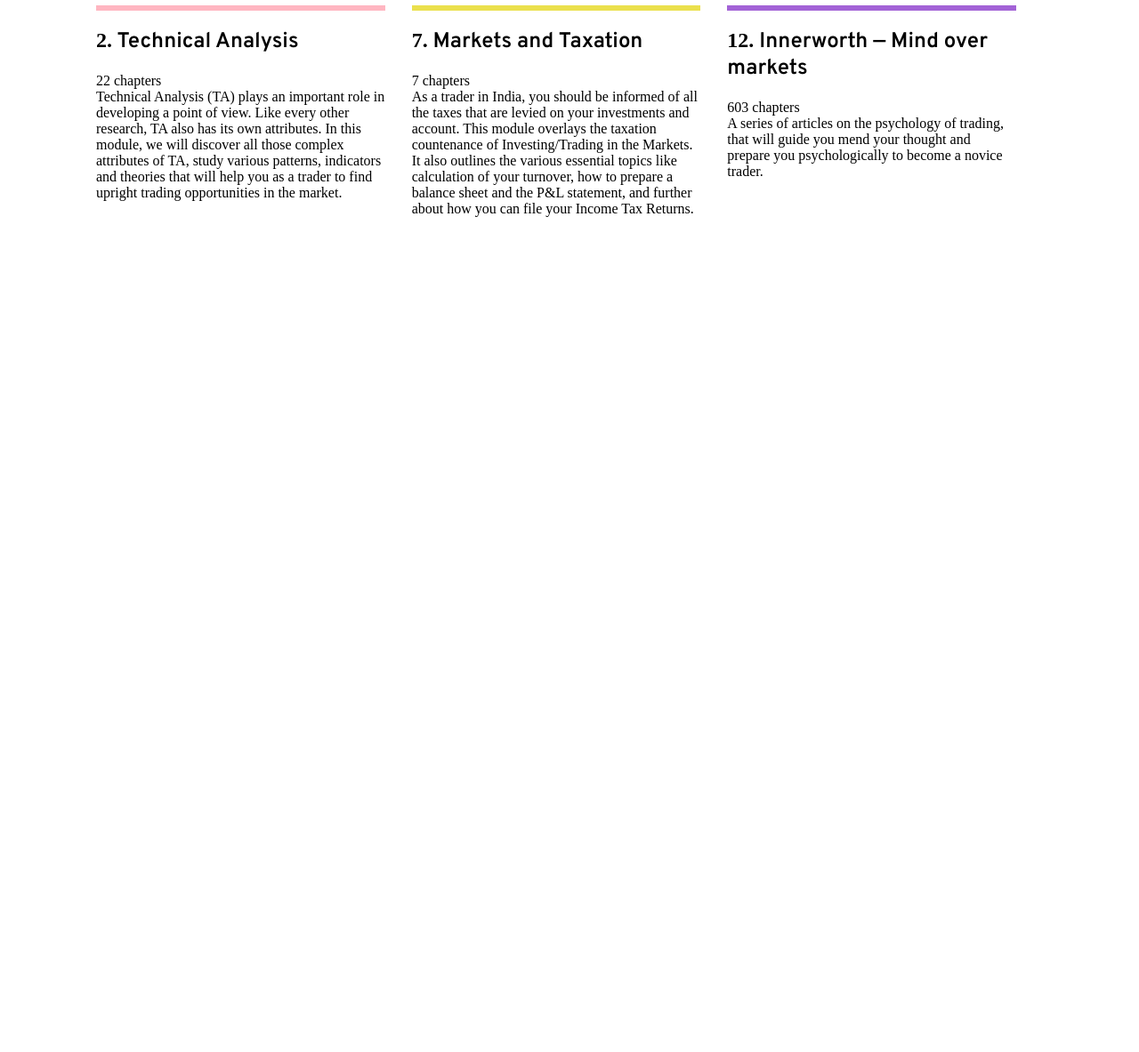
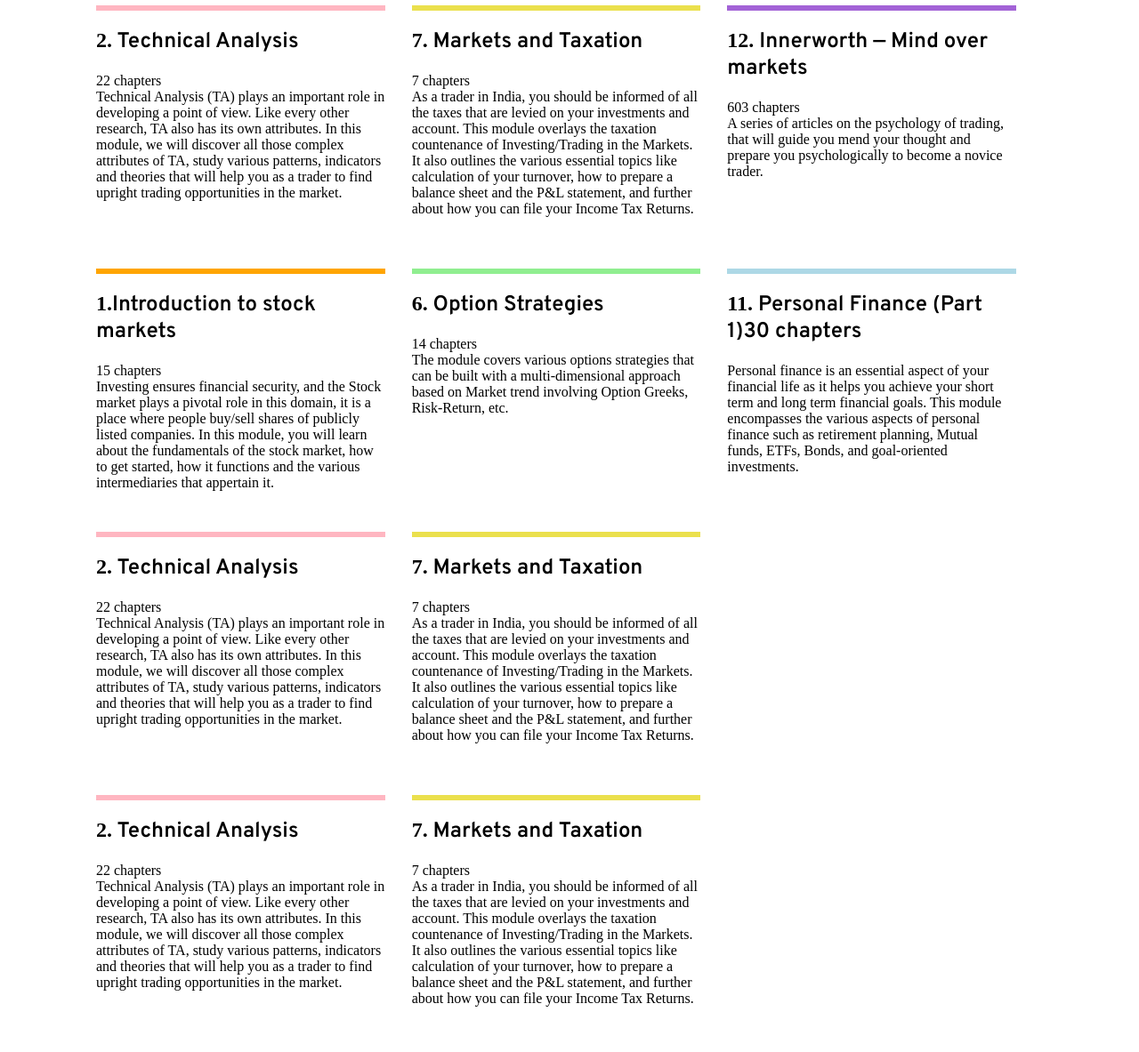
Before and after one commit to GaushJ/FinBlock, a plain HTML site: page index.html in a window 1280 px wide. Shown: the part 940-2123 px from the top of the page at 89% size. Before the commit the page ends 1240 px from the top, so only its background shows below. Drawn offline with Linux system fonts and the light colour scheme.

Commit message:
developed main page of finblock

```diff
--- a/index.html
+++ b/index.html
@@ -75,6 +75,69 @@
       </div>
 
 
+      <!--Third Row-->
+    <div class="row">
+
+
+        <div class="column" style="border-top:6px solid orange;">
+          <h2><b>1.</b><strong class="module_url">Introduction to stock markets</strong></h2>
+          <p>15 chapters<br>
+            Investing ensures financial security, and the Stock market plays a pivotal role in this domain, it is a place where people buy/sell shares of publicly listed companies. In this module, you will learn about the fundamentals of the stock market, how to get started, how it functions and the various intermediaries that appertain it.</p>
+
+        </div>
+
+        <div class="column" style="border-top:6px solid lightgreen;">
+          <h2><b>6.</b><strong class="module_url"> Option Strategies</strong></h2>
+          <p>14 chapters<br>
+            The module covers various options strategies that can be built with a multi-dimensional approach based on Market trend involving Option Greeks, Risk-Return, etc.</p>
+        </div>
+
+        <div class="column" style="border-top:6px solid lightblue;">
+          <h2><b>11.</b><strong class="module_url"> Personal Finance (Part 1)30 chapters</strong><h2></h2>
+           <p> Personal finance is an essential aspect of your financial life as it helps you achieve your short term and long term financial goals. This module encompasses the various aspects of personal finance such as retirement planning, Mutual funds, ETFs, Bonds, and goal-oriented investments.</p>
+        </div>
+      </div>
+<!--Fourth Row-->
+      <div class="row">
+
+
+        <div class="column" style="border-top:6px solid lightpink;">
+          <h2><b>2.</b><strong class="module_url"> Technical Analysis</strong></h2>
+          <p>22 chapters<br>
+            Technical Analysis (TA) plays an important role in developing a point of view. Like every other research, TA also has its own attributes. In this module, we will discover all those complex attributes of TA, study various patterns, indicators and theories that will help you as a trader to find upright trading opportunities in the market.</p>
+
+        </div>
+
+        <div class="column" style="border-top:6px solid rgb(235, 224, 77);">
+          <h2><b>7.</b><strong class="module_url"> Markets and Taxation</strong></h2>
+          <p>7 chapters<br>
+            As a trader in India, you should be informed of all the taxes that are levied on your investments and account. This module overlays the taxation countenance of Investing/Trading in the Markets. It also outlines the various essential topics like calculation of your turnover, how to prepare a balance sheet and the P&L statement, and further about how you can file your Income Tax Returns.</p>
+        </div>
+
+        <div class="column" ></div>
+      </div>
+
+      <!--Fifth Row-->
+      <div class="row">
+
+
+        <div class="column" style="border-top:6px solid lightpink;">
+          <h2><b>2.</b><strong class="module_url"> Technical Analysis</strong></h2>
+          <p>22 chapters<br>
+            Technical Analysis (TA) plays an important role in developing a point of view. Like every other research, TA also has its own attributes. In this module, we will discover all those complex attributes of TA, study various patterns, indicators and theories that will help you as a trader to find upright trading opportunities in the market.</p>
+
+        </div>
+
+        <div class="column" style="border-top:6px solid rgb(235, 224, 77);">
+          <h2><b>7.</b><strong class="module_url"> Markets and Taxation</strong></h2>
+          <p>7 chapters<br>
+            As a trader in India, you should be informed of all the taxes that are levied on your investments and account. This module overlays the taxation countenance of Investing/Trading in the Markets. It also outlines the various essential topics like calculation of your turnover, how to prepare a balance sheet and the P&L statement, and further about how you can file your Income Tax Returns.</p>
+        </div>
+
+        <div class="column" ></div>
+      </div>
+
+
 
 
     </div>
```
